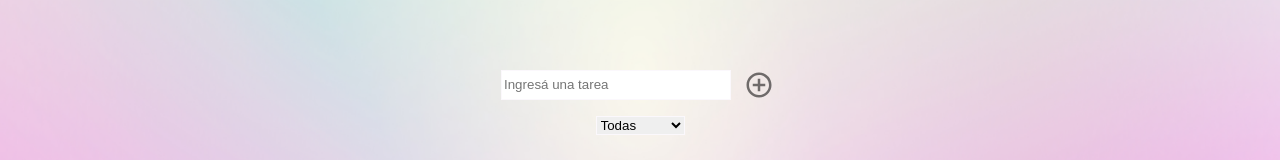
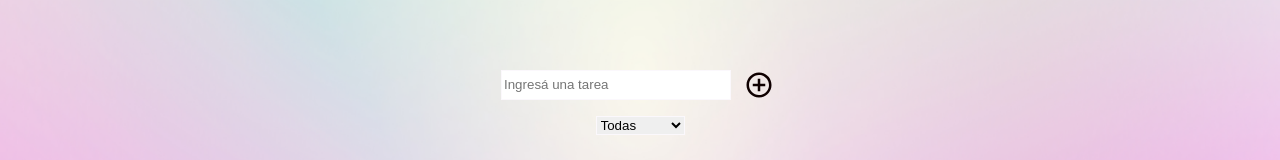
Before and after one commit to JimenaTaleb/To-do-App, a React (Vite) app: page / in a window 1280 px wide. Shown: the part 324-484 px from the top of the page. Built offline with nearby package versions, Linux system fonts and the light colour scheme.

Commit message:
modifying icon color

```diff
--- a/src/components/Form.jsx
+++ b/src/components/Form.jsx
@@ -57,7 +57,7 @@ export default function Form({ addTask, tasks }) {
           style={{ width: "230px", height: "30px", border: "1px solid #fbf8fc" }}
         />
         <IconButton type="submit" variant="contained" size="small">
-          <RiAddCircleLine style={{ fontSize: "30px" }} />
+          <RiAddCircleLine style={{ fontSize: "30px", color: "#0f0000"}} />
         </IconButton>
       </Box>
       {error && <p style={{ color: "red" }}>{error}</p>}
```
